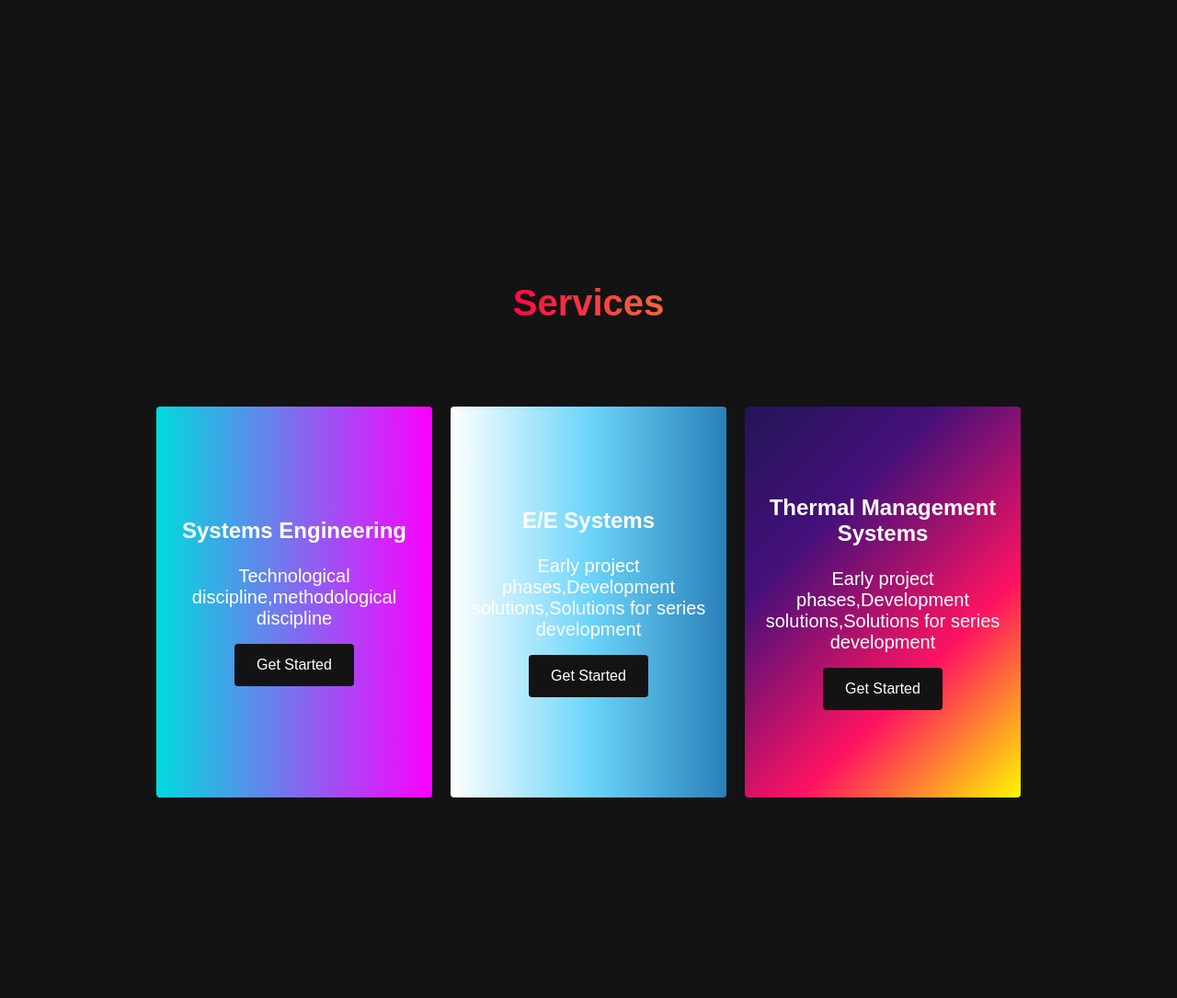
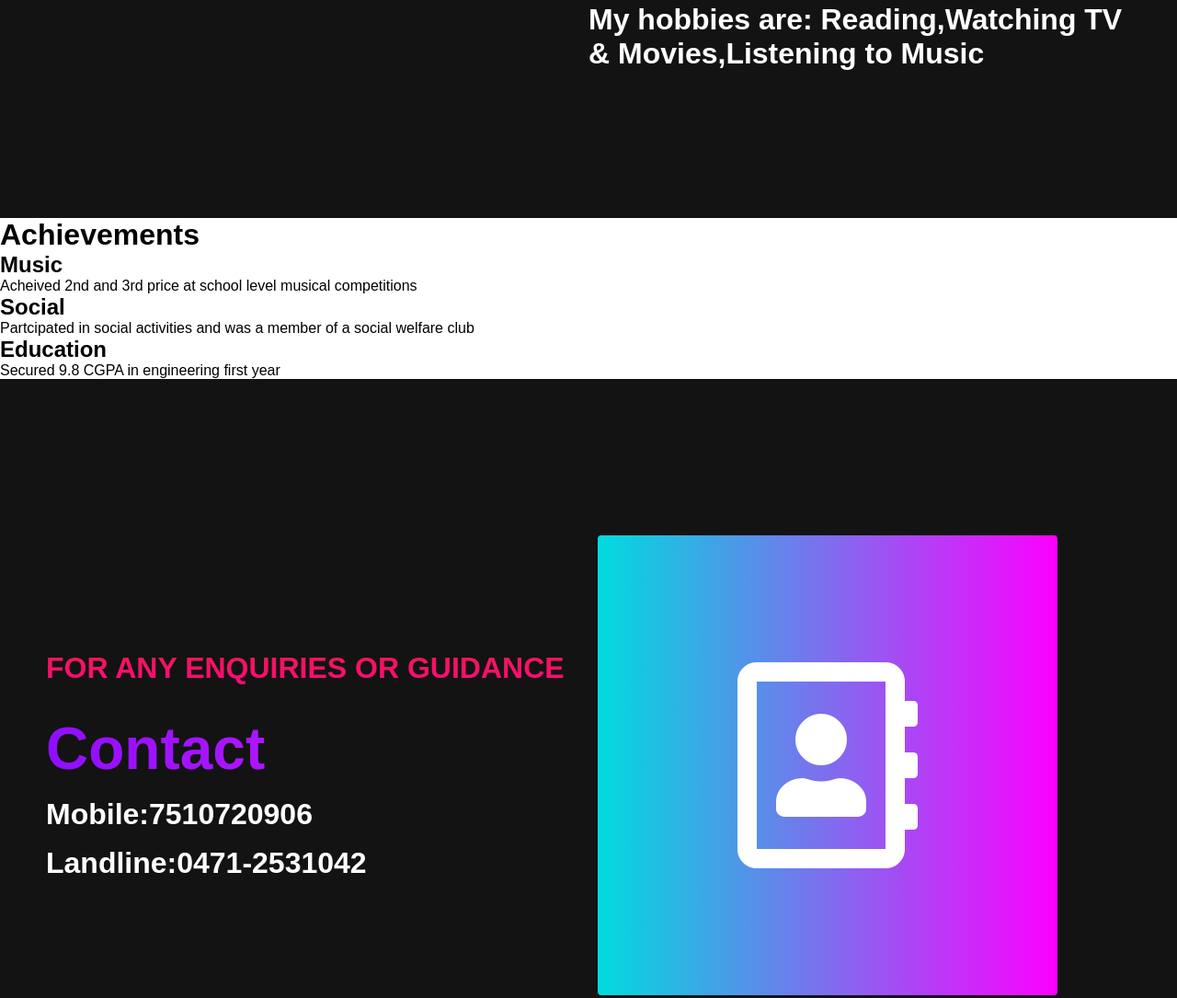
Before and after one commit to joshr19/Port-folio, a plain HTML site: page index.html in a window 1280 px wide. Shown: the part 1688-2773 px from the top of the page at 92% size. Drawn offline with Linux system fonts and the light colour scheme.

Commit message:
Update index.html

```diff
--- a/index.html
+++ b/index.html
@@ -31,7 +31,7 @@
                 <a href="#about" class="navbar__links" id="about-page">About</a>
             </li>
             <li class="navbar__item">
-                <a href="#services" class="navbar__links" id="services-page">Services</a>
+                <a href="#achievements" class="navbar__links" id="achievements-page">Achievements</a>
             </li>
             <li class="navbar__btn">
                 <a href="#contact" class="button" id="contact-page">Contact</a>
@@ -57,28 +57,28 @@
     <h2>Studied at St Thomas Residential School,Mukkola</h2>
     <p>Aspiring to be an Electrical engineer at BOSCH</p>
     <p>Passionate in contributing to the society at large and to join and work in an enviorment of growth and excellence and which can provide me job satisfaction and self development and also help me acheive personal as well as organizational goals</p>
+     <p>My hobbies are:
+    Reading,Watching TV & Movies,Listening to Music
+    </p>
 
 </div>
  </div>
 </div>
-<!-- Services section-->
-<div class="services" id="services">
-    <h1> Services</h1>
-    <div class="services__wrapper">
-        <div class="services__card">
-            <h2>Systems Engineering</h2>
-            <p>Technological discipline,methodological discipline</p>
-            <div class="services__btn"><button>Get Started</button></div>
+<!-- Achievements section-->
+<div class="achievements" id="achievements">
+    <h1> Achievements</h1>
+    <div class="achievements__wrapper">
+        <div class="achievements__card">
+            <h2>Music</h2>
+            <p>Acheived 2nd and 3rd price at school level musical competitions</p>
         </div>
-        <div class="services__card">
-            <h2>E/E Systems</h2>
-            <p>Early project phases,Development solutions,Solutions for series development</p>
-            <div class="services__btn"><button>Get Started</button></div>
+        <div class="achievements__card">
+            <h2>Social</h2>
+            <p>Partcipated in social activities and was a member of a social welfare club</p>
             </div>
-            <div class="services__card">
-                <h2>Thermal Management Systems</h2>
-                <p>Early project phases,Development solutions,Solutions for series development</p>
-                <div class="services__btn"><button>Get Started</button></div>
+            <div class="achievements__card">
+                <h2>Education</h2>
+                <p>Secured 9.8 CGPA in engineering first year</p>
                 </div>
     </div>
 </div>
@@ -110,13 +110,13 @@
                 <div class="footer__logo">
                     <a href="/" id="footer__logo"></a>
                 </div>
-                <p class="website__rights">© August 2021. All rights reserved</p>
+                <p class="website__rights">© joshr19.github.io</p>
                 <div class="social__icons">
                     <a href="/" class="social__icon--link"><i class="fab fa-facebook"></i></a>
                     <a href="/" class="social__icon--link"><i class="fab fa-instagram"></i></a>
-                    <a href="/" class="social__icon--link"><i class="fab fa-youtube"></i></a>
                     <a href="/" class="social__icon--link"><i class="fab fa-linkedn"></i></a>
                     <a href="/" class="social__icon--link"><i class="fab fa-twitter"></i></a>
+                    <a href="/" class="social__icon--link"><i class="fab fa-github"></i></a>
                 </div>
             </div>
 
```
